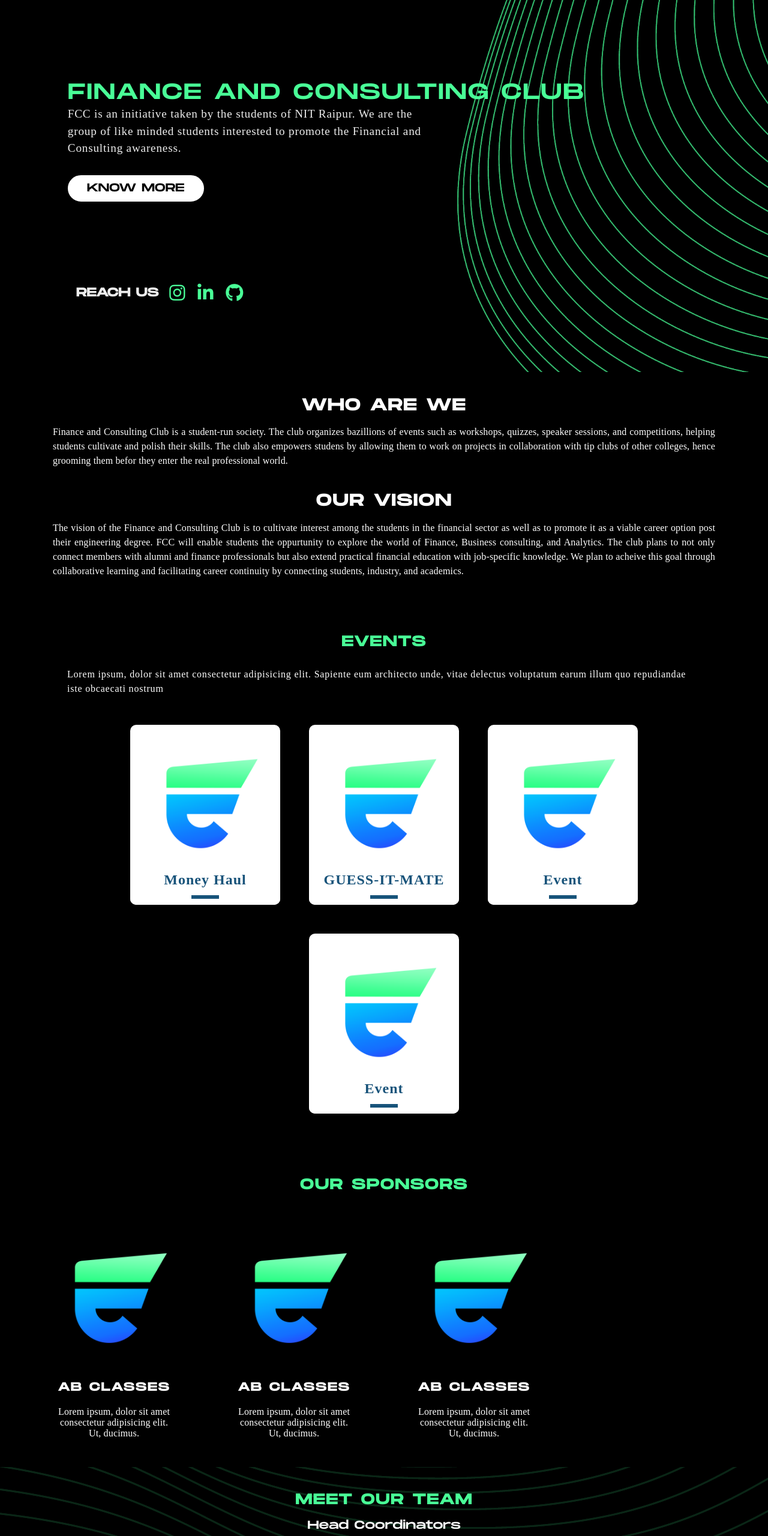
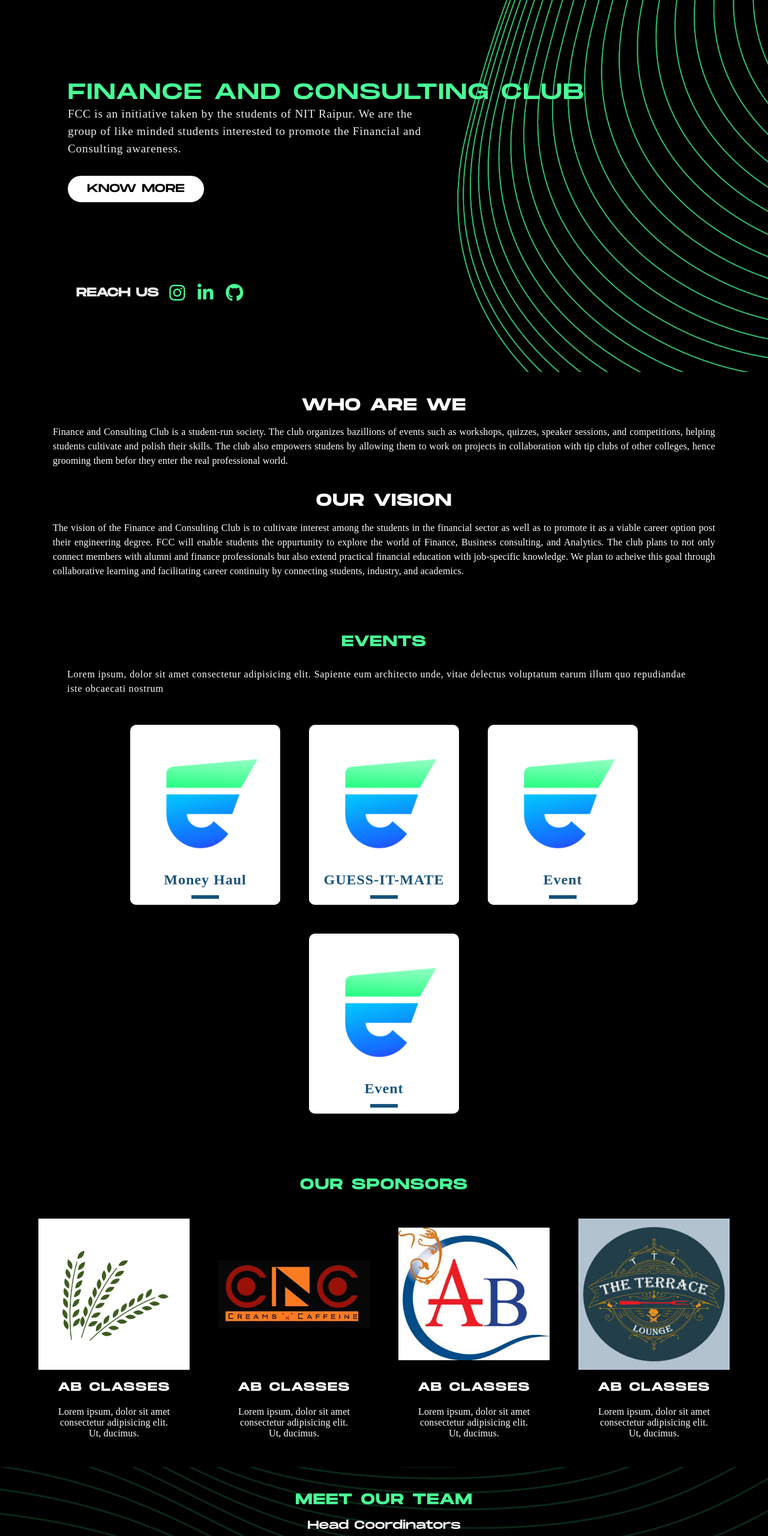
Before and after one commit to harshalwasnik22/fcc-website-new, a website built with Vite: page index.html in a window 1280 px wide. Shown: the part 180-2740 px from the top of the page at 60% size. Built offline with nearby package versions, Linux system fonts and the light colour scheme; a web font is replaced by a local one.

Commit message:
spons img

```diff
--- a/index.html
+++ b/index.html
@@ -6,6 +6,7 @@
     <meta name="viewport" content="width=device-width, initial-scale=1.0">
     <link rel="stylesheet" type="text/css" href="./style.css"/>
     <title>FCC NITRR</title>
+    <link href="https://unpkg.com/aos@2.3.1/dist/aos.css" rel="stylesheet">
     <link rel="stylesheet" href="https://cdnjs.cloudflare.com/ajax/libs/font-awesome/6.2.1/css/all.min.css" integrity="sha512-MV7K8+y+gLIBoVD59lQIYicR65iaqukzvf/nwasF0nqhPay5w/9lJmVM2hMDcnK1OnMGCdVK+iQrJ7lzPJQd1w==" crossorigin="anonymous" referrerpolicy="no-referrer" />
     <link rel="stylesheet" href="https://stackpath.bootstrapcdn.com/font-awesome/4.7.0/css/font-awesome.min.css">
 
@@ -34,7 +35,7 @@
         </header>
 
         <div class="container">
-          <div class="hero-text">
+          <div class="hero-text" data-aos="zoom-out">
             <div class="text-scramble">FINANCE AND CONSULTING CLUB</div>
             <P>FCC is an initiative taken by the students of NIT Raipur. We are the group of like minded students interested to promote the Financial and Consulting awareness.</P>
             <a href="#about"><button type="button">KNOW MORE</button></a>
@@ -185,7 +186,7 @@
 
   <!-- CARD -->
 <div class="card">
-  <img src="./images/FCC Logo Colour.png" alt="">
+  <img src="./images/finlatics.png" alt="">
   <div class="card-info">
     <h4>AB CLASSES</h4>
     <p>Lorem ipsum, dolor sit amet consectetur adipisicing elit. Ut, ducimus.</p>
@@ -194,7 +195,7 @@
 <!-- END OF CARD -->
 <!-- CARD -->
 <div class="card">
-  <img src="./images/FCC Logo Colour.png" alt="">
+  <img src="./images/cnc.jpg" alt="">
   <div class="card-info">
     <h4>AB CLASSES</h4>
     <p>Lorem ipsum, dolor sit amet consectetur adipisicing elit. Ut, ducimus.</p>
@@ -203,7 +204,16 @@
 <!-- END OF CARD -->
 <!-- CARD -->
 <div class="card">
-  <img src="./images/FCC Logo Colour.png" alt="">
+  <img src="./images/ab.jpg" alt="">
+  <div class="card-info">
+    <h4>AB CLASSES</h4>
+    <p>Lorem ipsum, dolor sit amet consectetur adipisicing elit. Ut, ducimus.</p>
+  </div>
+</div>
+<!-- END OF CARD -->
+<!-- CARD -->
+<div class="card">
+  <img src="./images/tl.jpg" alt="">
   <div class="card-info">
     <h4>AB CLASSES</h4>
     <p>Lorem ipsum, dolor sit amet consectetur adipisicing elit. Ut, ducimus.</p>
@@ -594,6 +604,10 @@
     <script src="https://cdn.jsdelivr.net/npm/@popperjs/core@2.11.6/dist/umd/popper.min.js" integrity="sha384-oBqDVmMz9ATKxIep9tiCxS/Z9fNfEXiDAYTujMAeBAsjFuCZSmKbSSUnQlmh/jp3" crossorigin="anonymous"></script>
     <script src="https://cdn.jsdelivr.net/npm/bootstrap@5.2.3/dist/js/bootstrap.min.js" integrity="sha384-cuYeSxntonz0PPNlHhBs68uyIAVpIIOZZ5JqeqvYYIcEL727kskC66kF92t6Xl2V" crossorigin="anonymous"></script>
     <script type="module" src="/main.js"></script>
+    <script src="https://unpkg.com/aos@2.3.1/dist/aos.js"></script>
+    <script>
+      AOS.init();
+    </script>
     <script type="module" src="./scramble.js"></script>
   </body>
 </html>
--- a/package.json
+++ b/package.json
@@ -10,5 +10,8 @@
   },
   "devDependencies": {
     "vite": "^4.0.0"
+  },
+  "dependencies": {
+    "aos": "^2.3.4"
   }
 }
```
Also changed, not shown: images/finlatics.png (added), images/github-user-contribution.svg (added), images/tl.jpg (added), 1 other file.
